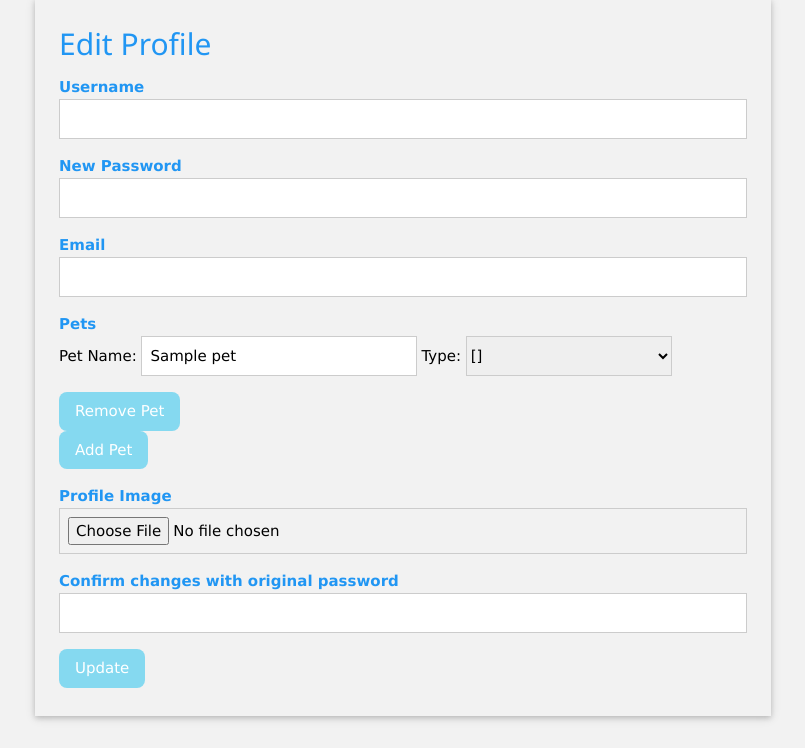
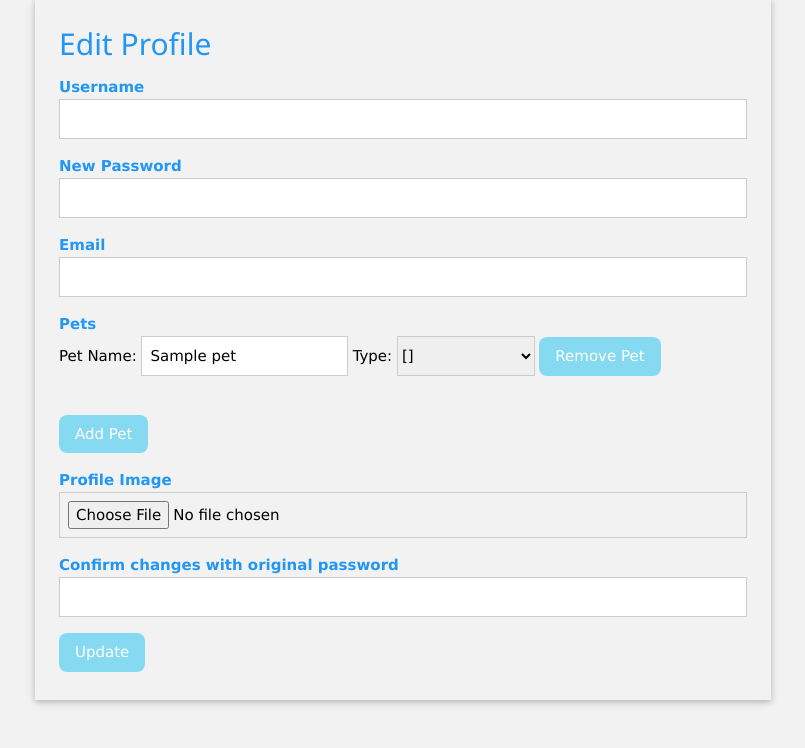
Before and after one commit to YijunFang/Pet_Recipe, a Flask app: template app/templates/update_profile.html in a window 1280 px wide. Shown: the part 217-965 px from the top of the page, without its empty margins (285-1090 px from the left). After the commit the page ends 922 px from the top, so only its background shows below. Run offline with Flask 2, Linux system fonts and the light colour scheme; the template is opened without the code that fills it: most values are stand-ins (such as "Sample title", 1, 10 or a date in 2020).

Commit message:
fix css problems on update post

```diff
--- a/app/static/files/profile/profile.css
+++ b/app/static/files/profile/profile.css
@@ -62,5 +62,5 @@
 	width: 100%;
 }
 
-.w3-input2{padding:8px;border:none;border-bottom:1px solid #ccc;width:40%}
-.w3-select2{padding:9px 0;width:30%;border:none;border-bottom:1px solid #ccc}
+.w3-input2{padding:8px;border:none;border-bottom:1px solid #ccc;width:30%}
+.w3-select2{padding:9px 0;width:20%;border:none;border-bottom:1px solid #ccc}
--- a/app/templates/update_profile.html
+++ b/app/templates/update_profile.html
@@ -70,6 +70,7 @@
              </div>
              {% endfor %}
 
+             <br>
              <!-- add new pets button -->
              <input type="button" value="Add Pet" onClick="addInput('dynamicInput');"  class="w3-btn w3-round-large w3-margin-bottom theme-color-background">
 
```
